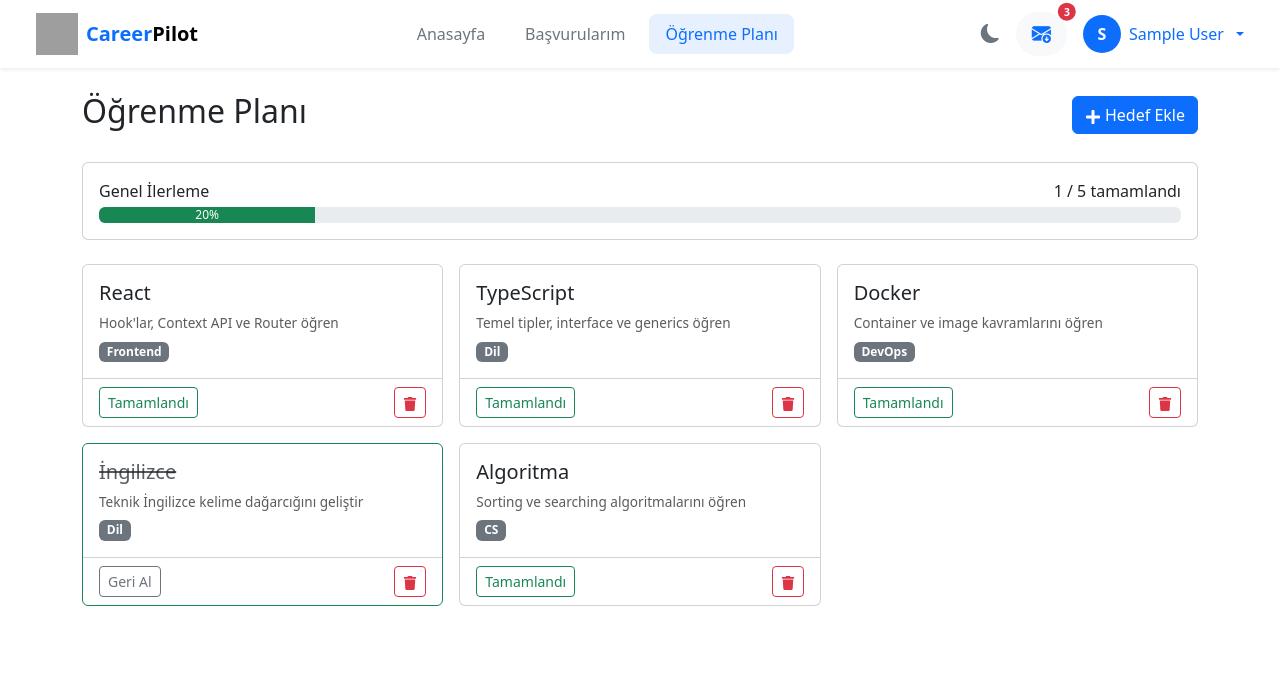
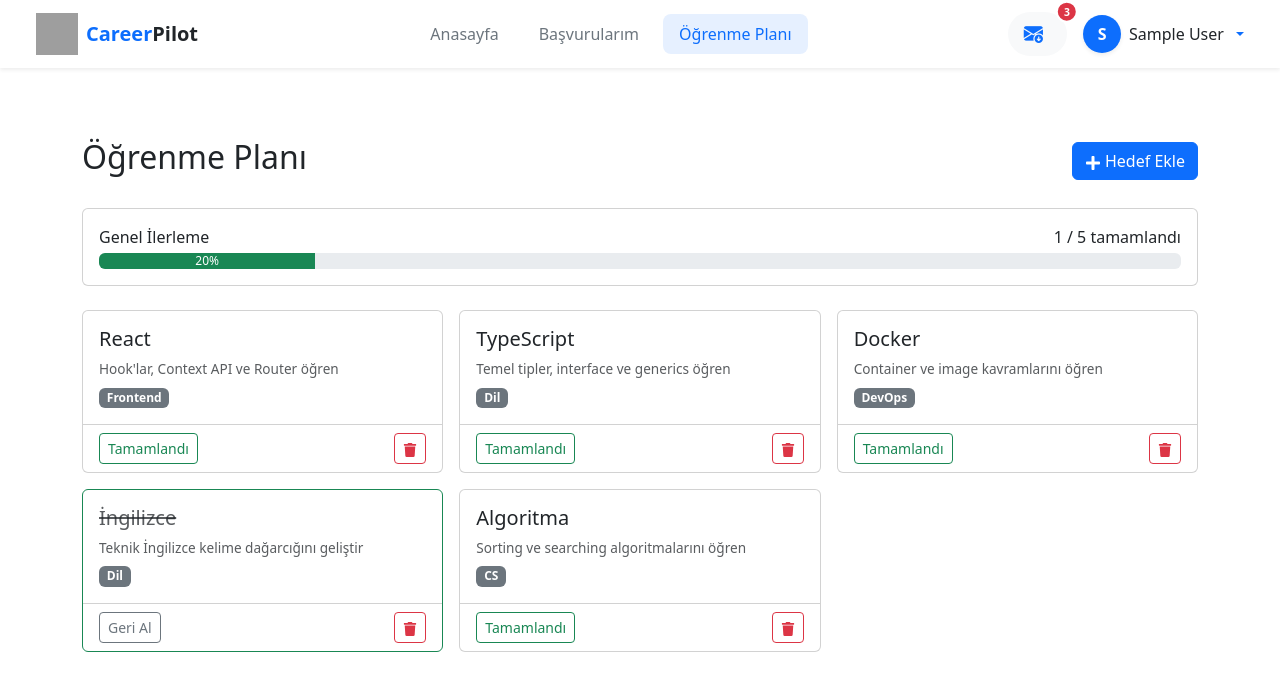
Before and after one commit to timec21/CareerPilot, a React (Vite) app in the folder CareerPilot/: page /goals in a window 1280 px wide. Shown: the top 690 px of the page. Built offline with nearby package versions, Linux system fonts and the light colour scheme; sample sign-in values are in the browser's storage; grey boxes are pictures that could not be loaded.

Commit message:
fix: fix navbar overlapping page content

```diff
--- a/CareerPilot/src/components/MainLayout.tsx
+++ b/CareerPilot/src/components/MainLayout.tsx
@@ -1,12 +1,15 @@
 import { Outlet } from "react-router-dom";
 import Navbar from "./Navbar";
 
-const MainLayout = () => (
-  <>
-    <Navbar />
-    <main>
-      <Outlet /> {/* Alt sayfalar buraya gelecek */}
-    </main>
-  </>
-);
+const MainLayout = () => {
+  return (
+    <>
+      <Navbar />
+      <main style={{ marginTop: "70px" }}>
+        <Outlet />
+      </main>
+    </>
+  );
+};
+
 export default MainLayout;
--- a/CareerPilot/src/components/Navbar.tsx
+++ b/CareerPilot/src/components/Navbar.tsx
@@ -3,7 +3,6 @@ import { useNavigate, useLocation } from "react-router-dom";
 import { useAuth } from "../context/AuthContext";
 import { useMessages } from "../context/MessageContext";
 import { useProfile } from "../context/ProfileContext";
-import { useTheme } from "../context/ThemeContext";
 import "bootstrap/dist/js/bootstrap.bundle.min.js";
 import "bootstrap/dist/css/bootstrap.min.css";
 import "bootstrap-icons/font/bootstrap-icons.css";
@@ -14,28 +13,33 @@ const Navbar: React.FC = () => {
   const { logout } = useAuth();
   const { unreadCount } = useMessages();
   const { profile } = useProfile();
-  const { isDark, toggleTheme } = useTheme();
 
   const isActive = (path: string) => location.pathname === path;
 
   return (
-    <nav className="navbar navbar-expand-lg shadow-sm px-4 py-2 sticky-top">
+    <nav className="navbar navbar-expand-lg navbar-light bg-white shadow-sm px-4 py-2 sticky-top">
       <div className="container-fluid">
-        {/* Logo */}
+        {/* 1. Logo Kısmı (Mavilikler kaldırıldı) */}
         <div
           className="navbar-brand d-flex align-items-center fw-bold"
           onClick={() => navigate("/dashboard")}
-          style={{ cursor: "pointer" }}
+          style={{
+            cursor: "pointer",
+            border: "none",
+            outline: "none",
+            boxShadow: "none",
+          }}
         >
           <img
             src="logo.png"
             alt="Logo"
             width="42"
             height="42"
-            className="me-2"
+            className="me-2 shadow-none"
+            style={{ border: "none" }}
           />
           <span className="text-primary">Career</span>
-          <span>Pilot</span>
+          <span className="text-dark">Pilot</span>
         </div>
 
         {/* Mobil Menü Butonu */}
@@ -49,7 +53,7 @@ const Navbar: React.FC = () => {
         </button>
 
         <div className="collapse navbar-collapse" id="navbarContent">
-          {/* Orta Linkler */}
+          {/* 2. Orta Menü Linkleri */}
           <ul className="navbar-nav mx-auto mb-2 mb-lg-0 gap-2">
             {[
               { name: "Anasayfa", path: "/dashboard" },
@@ -58,7 +62,7 @@ const Navbar: React.FC = () => {
             ].map((link) => (
               <li className="nav-item" key={link.path}>
                 <button
-                  className={`nav-link btn btn-link border-0 px-3 fw-medium ${
+                  className={`nav-link btn btn-link border-0 px-3 fw-medium transition-all ${
                     isActive(link.path)
                       ? "text-primary bg-primary bg-opacity-10 rounded-3"
                       : "text-secondary"
@@ -71,29 +75,17 @@ const Navbar: React.FC = () => {
             ))}
           </ul>
 
-          {/* Sağ Taraf */}
+          {/* 3. Sağ Taraf: Mesaj ve Dropdown */}
           <div className="d-flex align-items-center gap-3">
-
-            {/* Dark/Light Tema Butonu */}
-            <button
-              className="btn btn-link nav-link p-0 border-0"
-              onClick={toggleTheme}
-              title={isDark ? "Aydınlık Mod" : "Karanlık Mod"}
-            >
-              {isDark ? (
-                <i className="bi bi-sun-fill text-warning" style={{ fontSize: "1.2rem" }}></i>
-              ) : (
-                <i className="bi bi-moon-fill text-secondary" style={{ fontSize: "1.2rem" }}></i>
-              )}
-            </button>
-
-            {/* Mesaj Butonu */}
+            {/* Mesaj Bildirimi (Yenilenmiş Sade Tasarım) */}
             <button
               className="btn btn-light position-relative rounded-pill px-3 py-2 border-0 d-flex align-items-center gap-2"
               onClick={() => navigate("/messages")}
-              style={{ fontSize: "0.9rem" }}
+              style={{ fontSize: "0.9rem", backgroundColor: "#f8f9fa" }}
             >
               <i className="bi bi-envelope-arrow-down-fill text-primary" style={{ fontSize: "1.2rem" }}></i>
+              <span className="text-secondary fw-medium"></span>
+
               {unreadCount > 0 && (
                 <span
                   className="position-absolute top-0 start-100 translate-middle badge rounded-pill bg-danger border border-white border-2"
@@ -104,34 +96,30 @@ const Navbar: React.FC = () => {
               )}
             </button>
 
-            {/* Profil Dropdown */}
+            {/* Profil Dropdown (Ayarlar, Mesajlar, Çıkış) */}
             <div className="dropdown">
               <button
-                className="btn btn-link p-0 border-0 d-flex align-items-center gap-2 text-decoration-none dropdown-toggle shadow-none"
+                className="btn btn-link p-0 border-0 d-flex align-items-center gap-2 text-decoration-none dropdown-toggle no-caret shadow-none"
                 type="button"
+                id="profileDropdown"
                 data-bs-toggle="dropdown"
                 aria-expanded="false"
               >
                 <div
-                  className="rounded-circle bg-primary text-white d-flex align-items-center justify-content-center fw-bold"
+                  className="rounded-circle bg-primary text-white d-flex align-items-center justify-content-center fw-bold shadow-sm"
                   style={{ width: "38px", height: "38px" }}
                 >
-                  {profile.name[0]?.toUpperCase() || "?"}
+                  {profile.name[0]?.toUpperCase() || "Q"}
                 </div>
-                <span className="fw-medium d-none d-sm-inline">
+                <span className="text-dark fw-medium d-none d-sm-inline">
                   {profile.name}
                 </span>
               </button>
 
-              <ul className="dropdown-menu dropdown-menu-end shadow border-0 mt-2 p-2 rounded-3">
-                <li>
-                  <button
-                    className="dropdown-item rounded-2 py-2"
-                    onClick={() => navigate("/profile")}
-                  >
-                    <i className="bi bi-person me-2 text-secondary"></i> Profil
-                  </button>
-                </li>
+              <ul
+                className="dropdown-menu dropdown-menu-end shadow border-0 mt-2 p-2 rounded-3"
+                aria-labelledby="profileDropdown"
+              >
                 <li>
                   <button
                     className="dropdown-item rounded-2 py-2"
@@ -145,7 +133,8 @@ const Navbar: React.FC = () => {
                     className="dropdown-item rounded-2 py-2"
                     onClick={() => navigate("/messages")}
                   >
-                    <i className="bi bi-envelope me-2 text-secondary"></i> Mesajlar
+                    <i className="bi bi-envelope me-2 text-secondary"></i>{" "}
+                    Mesajlar
                   </button>
                 </li>
                 <li>
@@ -153,8 +142,11 @@ const Navbar: React.FC = () => {
                 </li>
                 <li>
                   <button
-                    className="dropdown-item rounded-2 py-2 text-danger"
-                    onClick={() => { logout(); navigate("/login"); }}
+                    className="dropdown-item rounded-2 py-2 text-danger font-weight-bold"
+                    onClick={() => {
+                      logout();
+                      navigate("/login");
+                    }}
                   >
                     <i className="bi bi-box-arrow-right me-2"></i> Çıkış Yap
                   </button>
```
